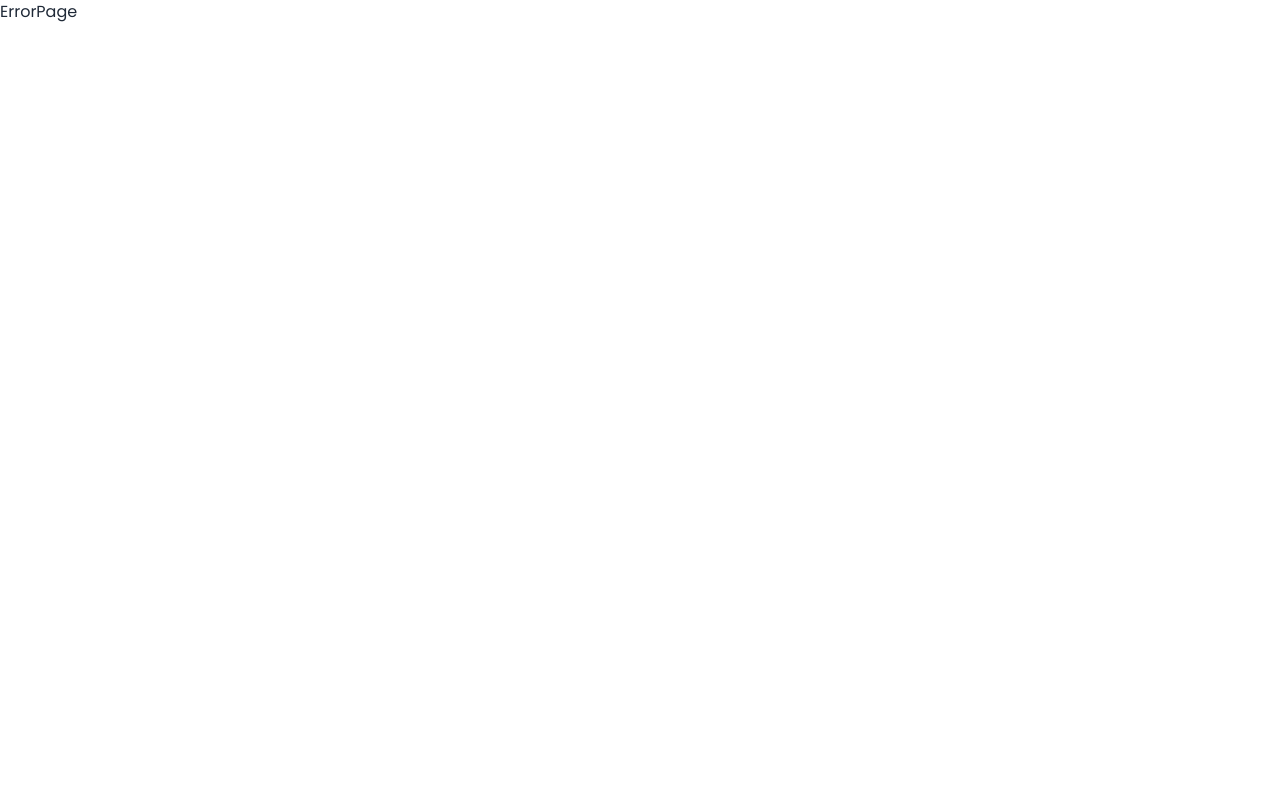
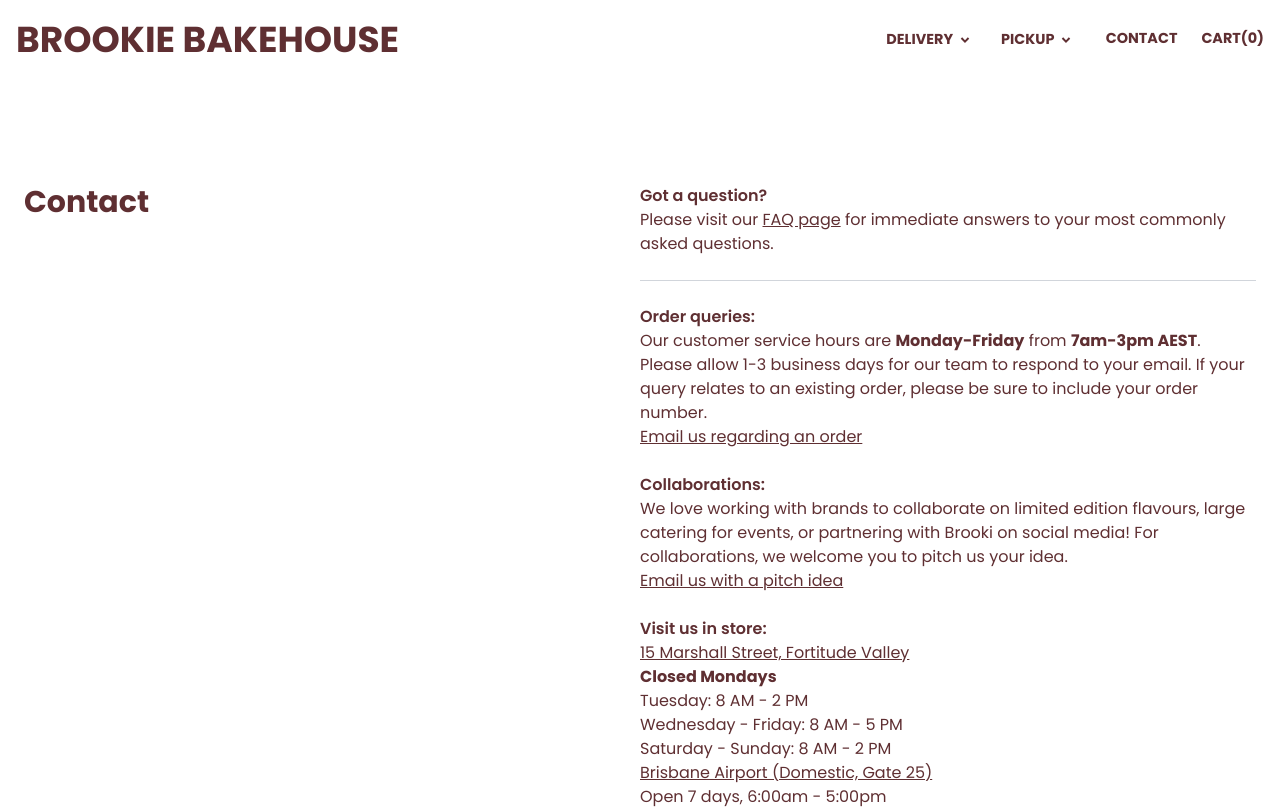
Before and after one commit to shrabanchakma/brookies-bakehouse, a React (Vite) app: page /pages/contact in a window 1280 px wide. Before the commit this address had no page. Shown: the top 809 px of the page. Built offline with nearby package versions, Linux system fonts and the light colour scheme.

Commit message:
feat: added contact page

```diff
--- a/src/Components/Pages/CardsCandleDetails/CardsCandleDetails.jsx
+++ b/src/Components/Pages/CardsCandleDetails/CardsCandleDetails.jsx
@@ -40,7 +40,7 @@
 
         <div className="text-brookies-primary h-auto w-full grid cols-span-1 pt-28">
           <div className="w-[20rem] place-self-center">
-            <h1 className="text-3xl font-bold w-2/3">{candleData?.name}</h1>
+            <h1 className="text-3xl font-bold w-2/3">{candleData?.title}</h1>
             <p className="text-gray-600 flex items-center gap-2 text-sm">
               <span className="flex items-center">
                 {starCount.map((star, idx) => (
--- a/src/Components/Pages/CardsCandles/CardsCandlesFilter.jsx
+++ b/src/Components/Pages/CardsCandles/CardsCandlesFilter.jsx
@@ -54,7 +54,7 @@
           <MdOutlineTune size={20} /> <span>Filter & Sort</span>
         </label>
       </div>
-      <div className="drawer-side">
+      <div className="drawer-side z-10">
         <label
           htmlFor="cards-candles-drawer"
           className="drawer-overlay"
--- a/src/Components/Pages/CardsCandles/CardsCandlesItem.jsx
+++ b/src/Components/Pages/CardsCandles/CardsCandlesItem.jsx
@@ -1,10 +1,14 @@
 import React from "react";
 import PropTypes from "prop-types";
 import { FaStar } from "react-icons/fa";
+import { Link } from "react-router-dom";
 
 const CardsCandlesItem = ({ item }) => {
   return (
-    <div className="w-80 hover:cursor-pointer mx-auto -z-10">
+    <Link
+      to={`/collections/candles-cards/${item?.id}`}
+      className="w-80 hover:cursor-pointer mx-auto"
+    >
       <figure className="relative w-full">
         <img
           src={item.image}
@@ -28,7 +32,7 @@
           <p className="text-[.8rem]">({item.ratings.toFixed(1)})</p>
         </div>
       </div>
-    </div>
+    </Link>
   );
 };
 
--- /dev/null
+++ b/src/Components/Pages/ContactSection/ContactSection.jsx
@@ -0,0 +1,78 @@
+import Container from "../../Shared/Container";
+
+export default function ContactSection() {
+  return (
+    <Container>
+      <div className="w-full mx-auto md:p-6 flex flex-col md:flex-row justify-between items-center md:items-start my-20 text-brookies-primary">
+        <h2 className="text-3xl font-bold  mb-6">Contact</h2>
+
+        <div className="space-y-6 w-1/2">
+          <div>
+            <h3 className="font-semibold ">Got a question?</h3>
+            <p className="">
+              Please visit our{" "}
+              <a
+                href="#"
+                className=" underline cursor-pointer hover:text-brookies-secondary"
+              >
+                FAQ page
+              </a>{" "}
+              for immediate answers to your most commonly asked questions.
+            </p>
+          </div>
+
+          <hr className="border-gray-300" />
+
+          <div>
+            <h3 className="font-semibold ">Order queries:</h3>
+            <p className="">
+              Our customer service hours are <strong>Monday-Friday</strong> from{" "}
+              <strong>7am-3pm AEST</strong>. Please allow 1-3 business days for
+              our team to respond to your email. If your query relates to an
+              existing order, please be sure to include your order number.
+            </p>
+            <a
+              href="#"
+              className=" underline cursor-pointer hover:text-brookies-secondary"
+            >
+              Email us regarding an order
+            </a>
+          </div>
+
+          <div>
+            <h3 className="font-semibold ">Collaborations:</h3>
+            <p className="">
+              We love working with brands to collaborate on limited edition
+              flavours, large catering for events, or partnering with Brooki on
+              social media! For collaborations, we welcome you to pitch us your
+              idea.
+            </p>
+            <a
+              href="#"
+              className=" underline cursor-pointer hover:text-brookies-secondary"
+            >
+              Email us with a pitch idea
+            </a>
+          </div>
+
+          <div>
+            <h3 className="font-semibold ">Visit us in store:</h3>
+            <p className=" underline cursor-pointer hover:text-brookies-secondary">
+              15 Marshall Street, Fortitude Valley
+            </p>
+            <p className="">
+              <strong>Closed Mondays</strong> <br />
+              Tuesday: 8 AM - 2 PM <br />
+              Wednesday - Friday: 8 AM - 5 PM <br />
+              Saturday - Sunday: 8 AM - 2 PM
+            </p>
+            <p className=" underline cursor-pointer hover:text-brookies-secondary">
+              Brisbane Airport (Domestic, Gate 25)
+            </p>
+            <p className="">Open 7 days, 6:00am - 5:00pm</p>
+          </div>
+        </div>
+      </div>
+    </Container>
+  );
+}
--- a/src/Components/Pages/Merch/MerchFIlterMoblile.jsx
+++ b/src/Components/Pages/Merch/MerchFIlterMoblile.jsx
@@ -47,7 +47,7 @@
           <MdOutlineTune size={20} /> <span>Filter & Sort</span>
         </label>
       </div>
-      <div className="drawer-side">
+      <div className="drawer-side z-10">
         <label
           htmlFor="my-drawer-5"
           aria-label="close sidebar"
--- a/src/Components/Pages/Merch/MerchItem.jsx
+++ b/src/Components/Pages/Merch/MerchItem.jsx
@@ -1,10 +1,14 @@
 import React from "react";
 import PropTypes from "prop-types";
 import { FaStar } from "react-icons/fa";
+import { Link } from "react-router-dom";
 
 const MerchItem = ({ merch }) => {
   return (
-    <div className="hover:cursor-pointer mx-auto -z-10">
+    <Link
+      to={`/collections/merch/${merch?.id}`}
+      className="hover:cursor-pointer mx-auto "
+    >
       <figure className="relative w-full">
         <img
           src={merch.image}
@@ -28,7 +32,7 @@
           <p className="text-[.8rem]">({merch.ratings.toFixed(1)})</p>
         </div>
       </div>
-    </div>
+    </Link>
   );
 };
 
--- a/src/Components/Shared/Navbar.jsx
+++ b/src/Components/Shared/Navbar.jsx
@@ -26,15 +26,15 @@
             <ForDeliveryOptions isHomePage={isHomePage} />
             <ForPickupOptions isHomePage={isHomePage} />
             <li>
-              <a
+              <Link
+                to={"/pages/contact"}
                 href="#contact"
                 className={`hover:text-gray-600 flex items-center font-bold uppercase text-[.9rem] cursor-pointer ${
                   isHomePage ? "" : "text-brookies-primary"
                 }`}
               >
                 Contact
-                <RiArrowDropDownLine size={24} />
-              </a>
+              </Link>
             </li>
             <li>
               <a
@@ -43,8 +43,7 @@
                   isHomePage ? "" : "text-brookies-primary"
                 }`}
               >
-                Cart
-                <RiArrowDropDownLine size={24} />
+                {`Cart(0)`}
               </a>
             </li>
           </ul>
--- a/src/router/router.jsx
+++ b/src/router/router.jsx
@@ -21,6 +21,7 @@
 import CookieDetails from "../Components/Pages/CookieDetails/CookieDetails";
 import MerchDetails from "../Components/Pages/MerchDetails/MerchDetails";
 import CardsCandleDetails from "../Components/Pages/CardsCandleDetails/CardsCandleDetails";
+import ContactSection from "../Components/Pages/ContactSection/ContactSection";
 
 const router = createBrowserRouter([
   {
@@ -80,6 +81,10 @@
         element: <CakeDetails />,
         loader: async ({ params }) => await getCakeData(params?.id),
       },
+      {
+        path: "/pages/contact",
+        element: <ContactSection />,
+      },
     ],
   },
 ]);
```
